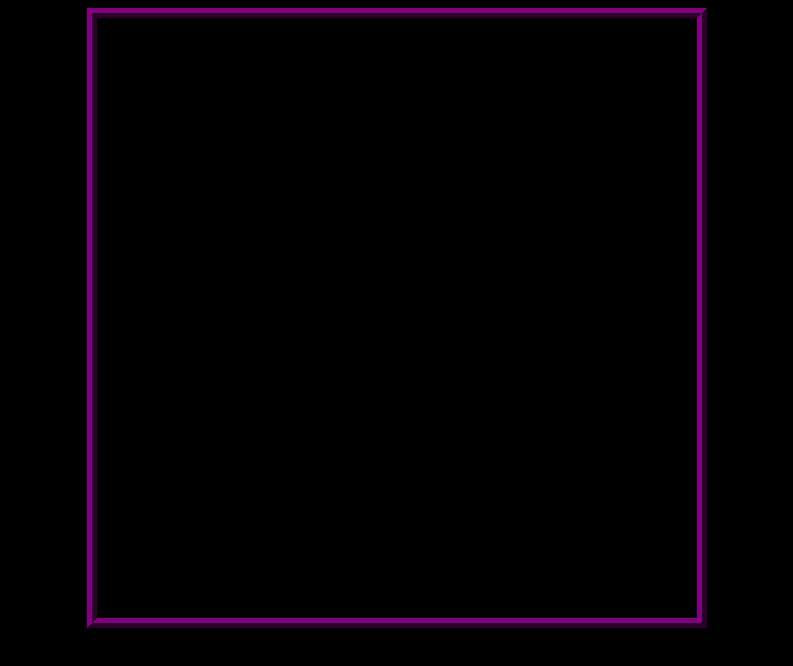
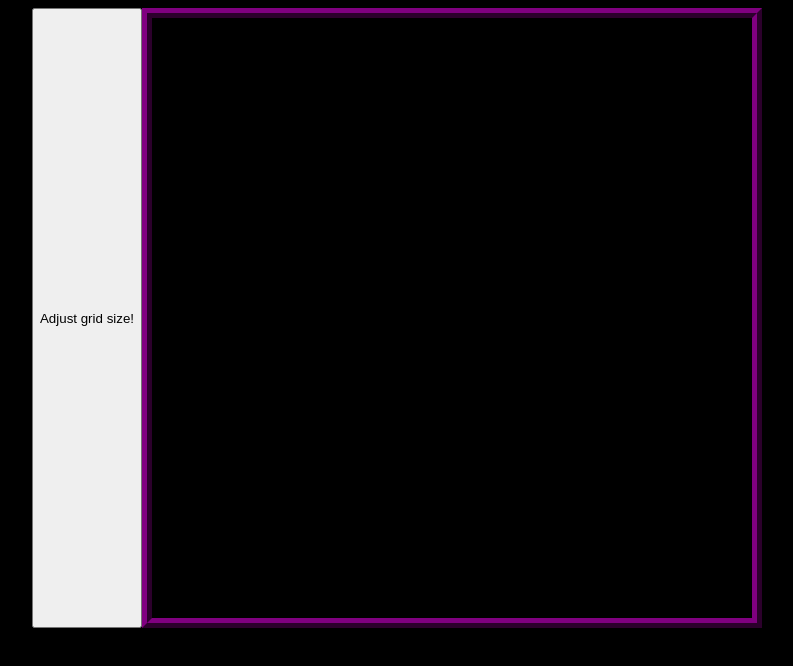
Before and after one commit to daniel-Hector/etch-a-sketch, a plain HTML site: page index.html in a window 1280 px wide. Shown: the whole page, without its empty margins (243-1036 px from the left). Drawn offline with Linux system fonts and the light colour scheme.

Commit message:
Add button to adjust grid size

```diff
--- a/index.html
+++ b/index.html
@@ -8,6 +8,7 @@
     <title>Etch a Sketch</title>
 </head>
 <body>
+    <button>Adjust grid size!</button>
     <div class="gridContainer"></div>
 </body>
 </html>
```
